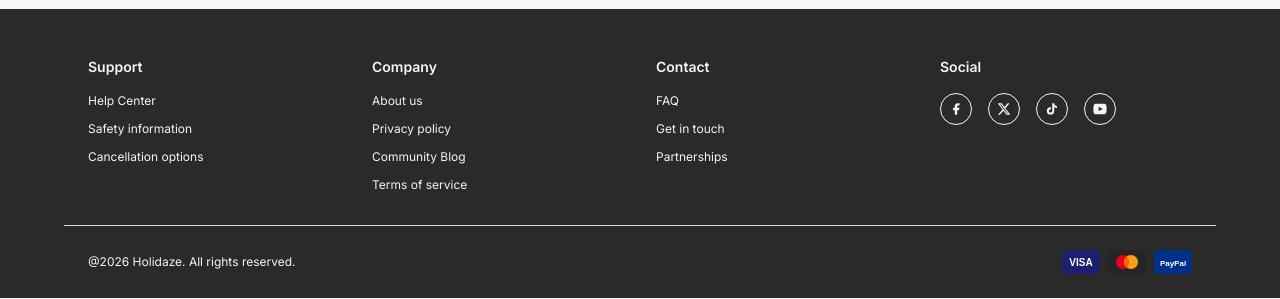
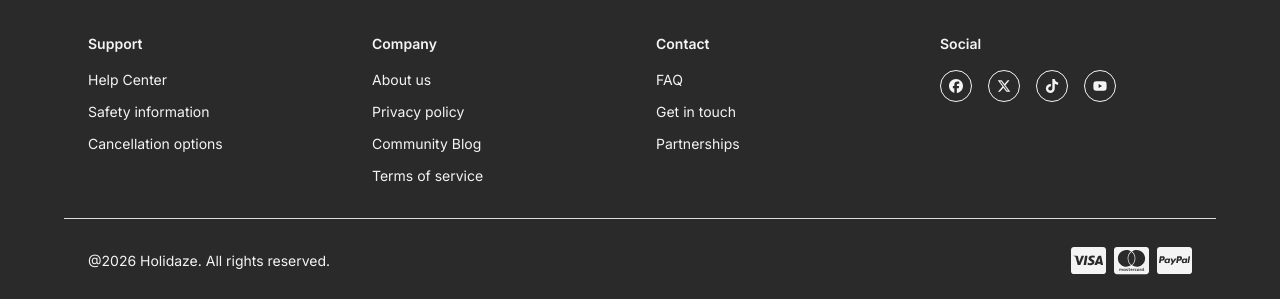
Before and after one commit to TonjeSchjefstad/FED2-PE2-Tonje-Schjefstad, a React (Vite) app: page /profile in a window 1280 px wide. Shown: the part 502-801 px from the top of the page. Built offline with nearby package versions, Linux system fonts and the light colour scheme; no server answers; a web font is replaced by a local one.

Commit message:
Optimized Footer

```diff
--- a/src/components/layout/Footer.tsx
+++ b/src/components/layout/Footer.tsx
@@ -1,4 +1,6 @@
 import { Link } from "react-router-dom";
+import { FaCcVisa, FaCcMastercard, FaCcPaypal } from "react-icons/fa";
+import { FaFacebook, FaXTwitter, FaTiktok, FaYoutube } from "react-icons/fa6";
 /**
  * Footer component displayed at the bottom of every page.
  * Contains support links, company info, contact, and social media links.
@@ -9,7 +11,7 @@ function Footer() {
       <div className="max-w-6xl mx-auto px-6 pt-12 pb-8 grid grid-cols-1 md:grid-cols-2 lg:grid-cols-4 gap-8">
         <div>
           <h3 className="font-semibold text-sm mb-4">Support</h3>
-          <ul className="space-y-3 text-xs">
+          <ul className="space-y-3 text-sm">
             <li>
               <Link to="/" className="hover:text-bg-muted transition-colors">
                 Help Center
@@ -30,7 +32,7 @@ function Footer() {
 
         <div>
           <h3 className="font-semibold text-sm mb-4">Company</h3>
-          <ul className="space-y-3 text-xs">
+          <ul className="space-y-3 text-sm">
             <li>
               <Link to="/" className="hover:text-bg-muted transition-colors">
                 About us
@@ -56,7 +58,7 @@ function Footer() {
 
         <div>
           <h3 className="font-semibold text-sm mb-4">Contact</h3>
-          <ul className="space-y-3 text-xs">
+          <ul className="space-y-3 text-sm">
             <li>
               <Link to="/" className="hover:text-bg-muted transition-colors">
                 FAQ
@@ -78,138 +80,44 @@ function Footer() {
         <div>
           <h3 className="font-semibold text-sm mb-4">Social</h3>
           <div className="flex gap-4">
-            {/* Facebook */}
             <Link
               to="/"
               aria-label="Facebook"
               className="flex items-center justify-center w-8 h-8 rounded-full border border-text-secondary hover:bg-brand-primary transition-colors"
             >
-              <svg
-                xmlns="http://www.w3.org/2000/svg"
-                width="14"
-                height="14"
-                viewBox="0 0 24 24"
-                fill="currentColor"
-              >
-                <path d="M18 2h-3a5 5 0 0 0-5 5v3H7v4h3v8h4v-8h3l1-4h-4V7a1 1 0 0 1 1-1h3z" />
-              </svg>
+              <FaFacebook size={14} />
             </Link>
-            {/* Twitter/X */}
             <Link
               to="/"
               aria-label="Twitter"
               className="flex items-center justify-center w-8 h-8 rounded-full border border-text-secondary hover:bg-brand-primary transition-colors"
             >
-              <svg
-                xmlns="http://www.w3.org/2000/svg"
-                width="14"
-                height="14"
-                viewBox="0 0 24 24"
-                fill="currentColor"
-              >
-                <path d="M18.244 2.25h3.308l-7.227 8.26 8.502 11.24H16.17l-5.214-6.817L4.99 21.75H1.68l7.73-8.835L1.254 2.25H8.08l4.713 6.231zm-1.161 17.52h1.833L7.084 4.126H5.117z" />
-              </svg>
+              <FaXTwitter size={14} />
             </Link>
-            {/* TikTok */}
             <Link
               to="/"
               aria-label="TikTok"
               className="flex items-center justify-center w-8 h-8 rounded-full border border-text-secondary hover:bg-brand-primary transition-colors"
             >
-              <svg
-                xmlns="http://www.w3.org/2000/svg"
-                width="14"
-                height="14"
-                viewBox="0 0 24 24"
-                fill="currentColor"
-              >
-                <path d="M19.59 6.69a4.83 4.83 0 0 1-3.77-4.25V2h-3.45v13.67a2.89 2.89 0 0 1-2.88 2.5 2.89 2.89 0 0 1-2.89-2.89 2.89 2.89 0 0 1 2.89-2.89c.28 0 .54.04.79.1V9.01a6.33 6.33 0 0 0-.79-.05 6.34 6.34 0 0 0-6.34 6.34 6.34 6.34 0 0 0 6.34 6.34 6.34 6.34 0 0 0 6.33-6.34V8.69a8.18 8.18 0 0 0 4.78 1.52V6.75a4.85 4.85 0 0 1-1.01-.06z" />
-              </svg>
+              <FaTiktok size={14} />
             </Link>
-            {/* YouTube */}
             <Link
               to="/"
               aria-label="YouTube"
               className="flex items-center justify-center w-8 h-8 rounded-full border border-text-secondary hover:bg-brand-primary transition-colors"
             >
-              <svg
-                xmlns="http://www.w3.org/2000/svg"
-                width="14"
-                height="14"
-                viewBox="0 0 24 24"
-                fill="currentColor"
-              >
-                <path d="M23 7s-.3-1.9-1.1-2.7c-1-1.1-2.2-1.1-2.7-1.2C16.4 3 12 3 12 3s-4.4 0-7.2.1c-.5.1-1.7.1-2.7 1.2C1.3 5.1 1 7 1 7S.7 9.1.7 11.2v1.9c0 2.1.3 4.2.3 4.2s.3 1.9 1.1 2.7c1 1.1 2.4 1 3 1.1C7.2 21 12 21 12 21s4.4 0 7.2-.2c.5-.1 1.7-.1 2.7-1.2.8-.8 1.1-2.7 1.1-2.7s.3-2.1.3-4.2v-1.9C23.3 9.1 23 7 23 7zM9.7 15.5v-7.3l7.3 3.7-7.3 3.6z" />
-              </svg>
+              <FaYoutube size={14} />
             </Link>
           </div>
         </div>
       </div>
 
-      <div className="max-w-6xl mx-auto px-6 py-6 border-t border-border flex flex-col md:flex-row items-center justify-between gap-4 text-xs">
+      <div className="max-w-6xl mx-auto px-6 py-6 border-t border-border flex flex-row items-center justify-between gap-4 text-sm">
         <span>@2026 Holidaze. All rights reserved.</span>
-        <div className="flex gap-2">
-          {/* Visa */}
-          <svg
-            xmlns="http://www.w3.org/2000/svg"
-            width="38"
-            height="24"
-            viewBox="0 0 38 24"
-            role="img"
-            aria-label="Visa"
-          >
-            <rect width="38" height="24" rx="4" fill="#1A1F71" />
-            <text
-              x="19"
-              y="16"
-              textAnchor="middle"
-              fill="white"
-              fontSize="10"
-              fontWeight="bold"
-              fontFamily="Arial"
-            >
-              VISA
-            </text>
-          </svg>
-          {/* Mastercard */}
-          <svg
-            xmlns="http://www.w3.org/2000/svg"
-            width="38"
-            height="24"
-            viewBox="0 0 38 24"
-            role="img"
-            aria-label="Mastercard"
-          >
-            <rect width="38" height="24" rx="4" fill="#252525" />
-            <circle cx="15" cy="12" r="7" fill="#EB001B" />
-            <circle cx="23" cy="12" r="7" fill="#F79E1B" />
-            <path
-              d="M19 6.8a7 7 0 0 1 0 10.4A7 7 0 0 1 19 6.8z"
-              fill="#FF5F00"
-            />
-          </svg>
-          {/* PayPal */}
-          <svg
-            xmlns="http://www.w3.org/2000/svg"
-            width="38"
-            height="24"
-            viewBox="0 0 38 24"
-            role="img"
-            aria-label="PayPal"
-          >
-            <rect width="38" height="24" rx="4" fill="#003087" />
-            <text
-              x="19"
-              y="16"
-              textAnchor="middle"
-              fill="white"
-              fontSize="8"
-              fontWeight="bold"
-              fontFamily="Arial"
-            >
-              PayPal
-            </text>
-          </svg>
+        <div className="flex gap-2 items-center">
+          <FaCcVisa size={35} className="text-text-secondary" />
+          <FaCcMastercard size={35} className="text-text-secondary" />
+          <FaCcPaypal size={35} className="text-text-secondary" />
         </div>
       </div>
     </footer>
```
